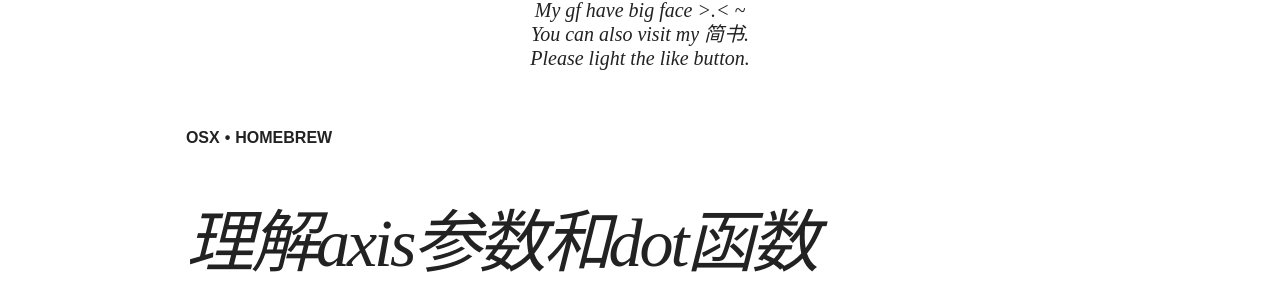
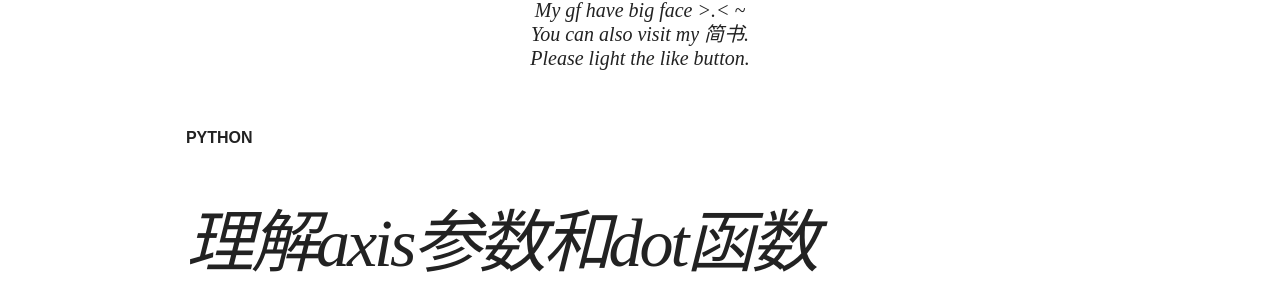
Before and after one commit to Ra1nyHouse/Ra1nyHouse.github.io, a Jekyll site: the page built from _posts/python/2017-04-06-理解axis参数和dot函数.md, in a window 1280 px wide. Shown: the part 173-474 px from the top of the page. Built offline with Jekyll 4.4.1, drawn with Linux system fonts in a browser that asks for light colours; nearby versions of some CDN libraries; comment, search, counter and statistics services are not loaded.

Commit message:
Update 2017-04-06-理解axis参数和dot函数.md

```diff
--- a/_posts/python/2017-04-06-理解axis参数和dot函数.md
+++ b/_posts/python/2017-04-06-理解axis参数和dot函数.md
@@ -1,6 +1,6 @@
 ---
 layout: post
-tags: [osx, homebrew]
+tags: [python]
 ---
 
 理解axis看下面的例子
```
